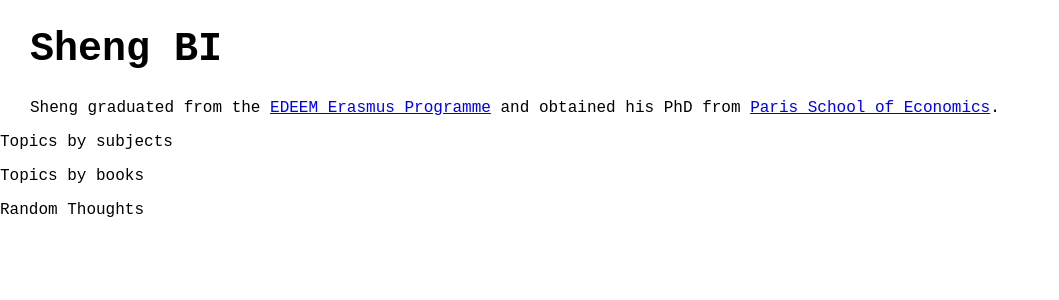
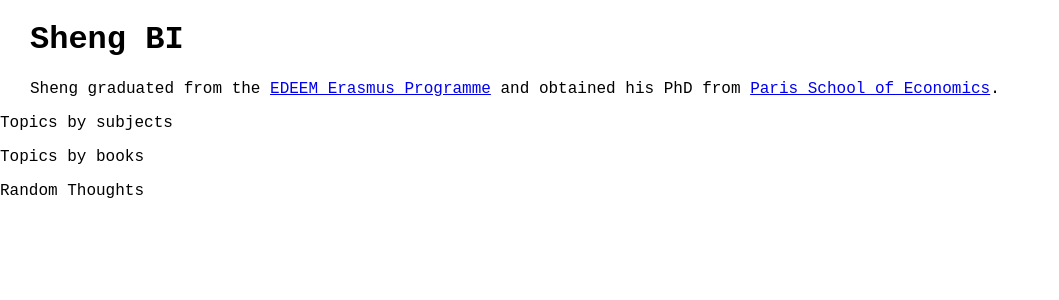
Before and after one commit to brbisheng/brbisheng.github.io, a Jekyll site: the page built from index.html, in a window 1280 px wide. Shown: the top 300 px of the page, without its empty margins (0-1059 px from the left). Built offline with Jekyll 4.4.1, drawn with Linux system fonts in a browser that asks for light colours; nearby versions of some CDN libraries.

Commit message:
Update index.html

```diff
--- a/index.html
+++ b/index.html
@@ -5,10 +5,6 @@ title: Assigned to default.html
 
 <!--   This is the home page that is displayed.       -->
 <head>
-<style>
-h1{font-size: 40px;font-weight: 700;display: block;margin-block-start: 0.67em;margin-block-end: 0.67em;margin-inline-start: 0px;margin-inline-end: 0px;}
-
-</style>
 </head>
 
 <h1 style = "text-indent:30px">Sheng BI</h1>
```
